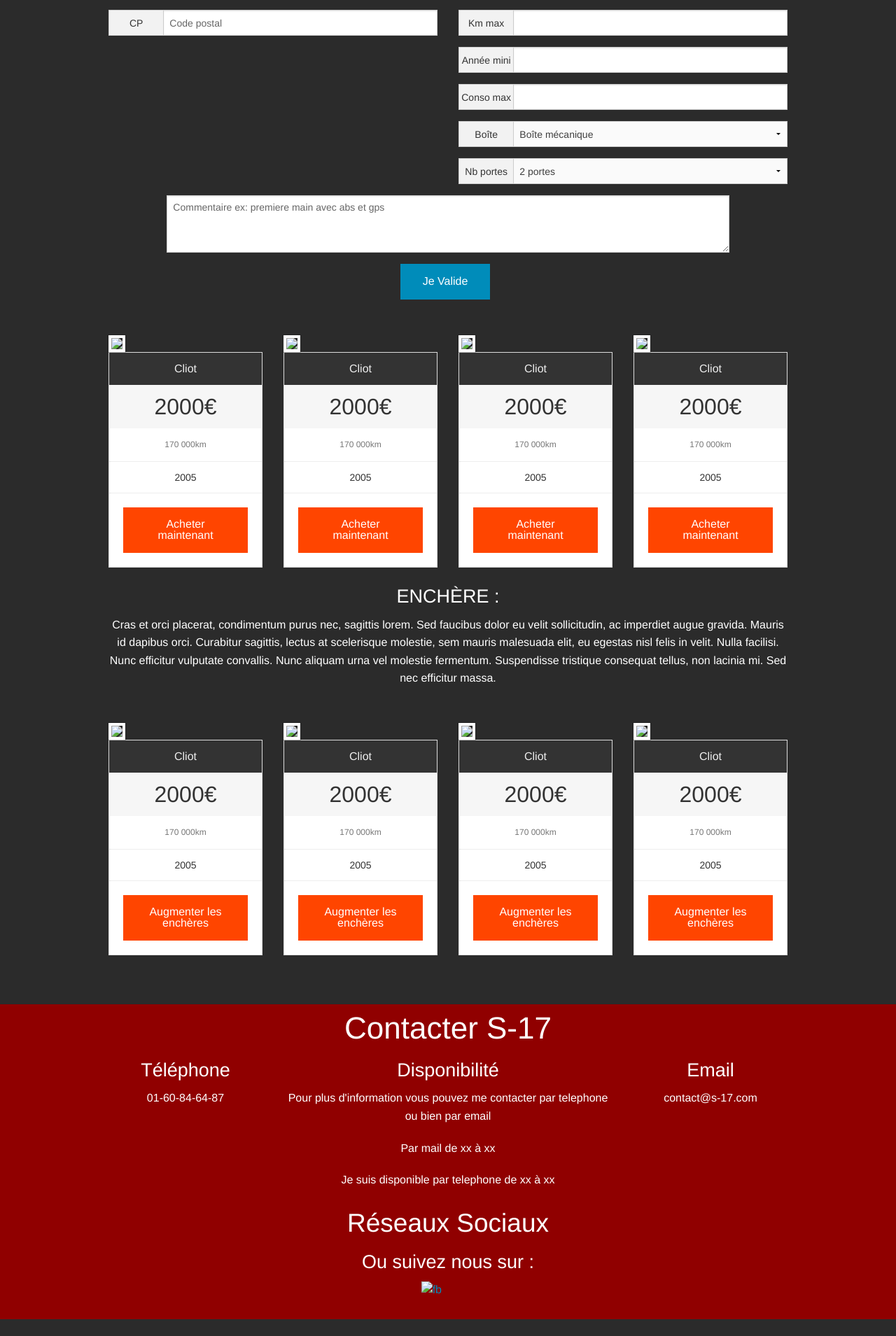
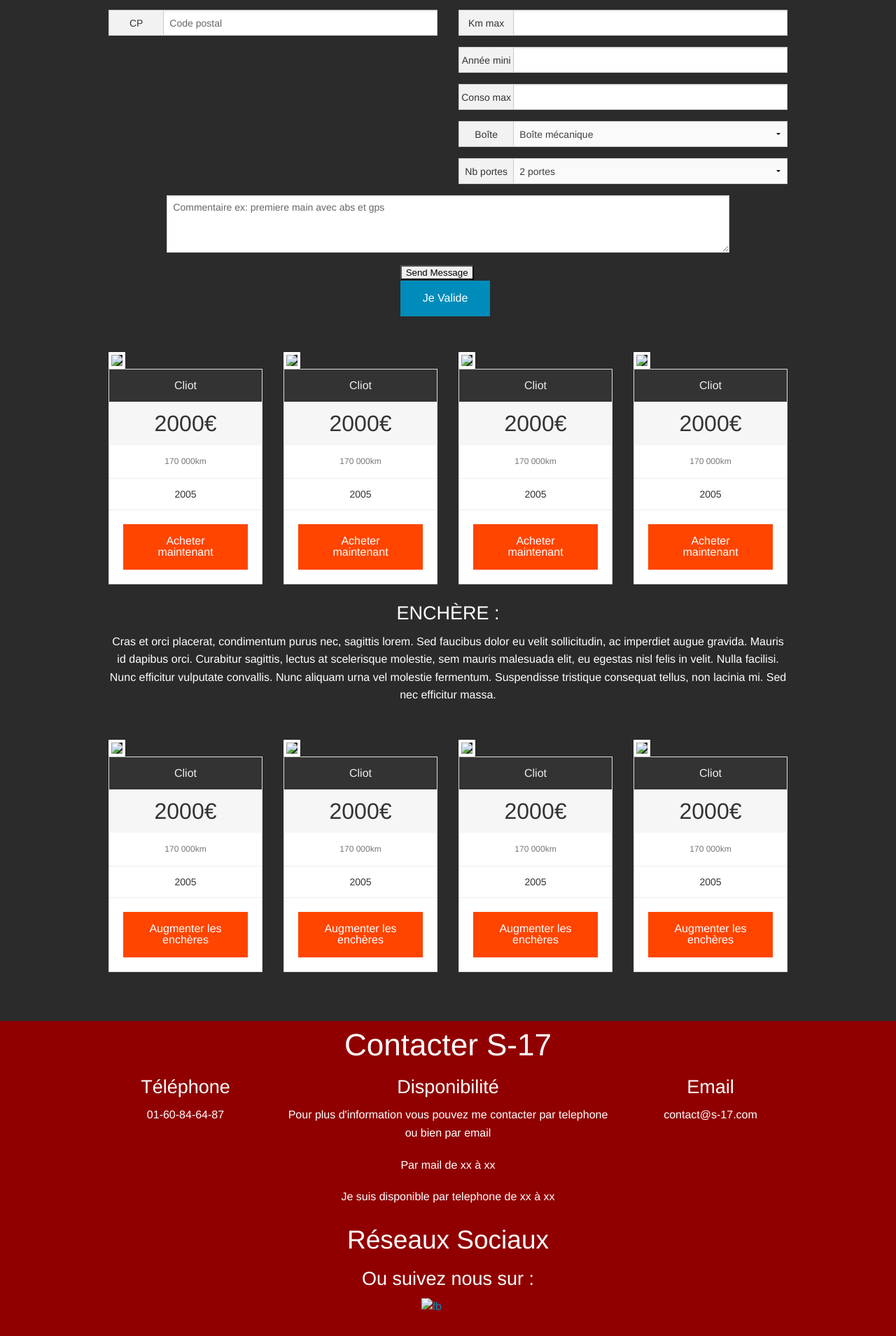
Before and after one commit to Thegeiger/S-17, a Jekyll site: the page built from index.html, in a window 1280 px wide. Shown: the part 1843-3752 px from the top of the page at 70% size. Built offline with Jekyll 4.4.1, drawn with Linux system fonts in a browser that asks for light colours; before the commit the page ends 3728 px from its top, so only the background shows below that.

Commit message:
Updated 'index.html' via CloudCannon

```diff
--- a/index.html
+++ b/index.html
@@ -473,6 +473,8 @@ footer:
                 </div>
                 <div class="row">
                   <div class="small-offset-5 small-3 columns">
+                     <input type="hidden" name="cc_emails[]" value="mike@cloudcannon.com" />
+                     <input type="submit" value="Send Message" />
                     <button type="submit">{{page.formulaire.btn-text}}</button>
                   </div>
                 </div>
```
